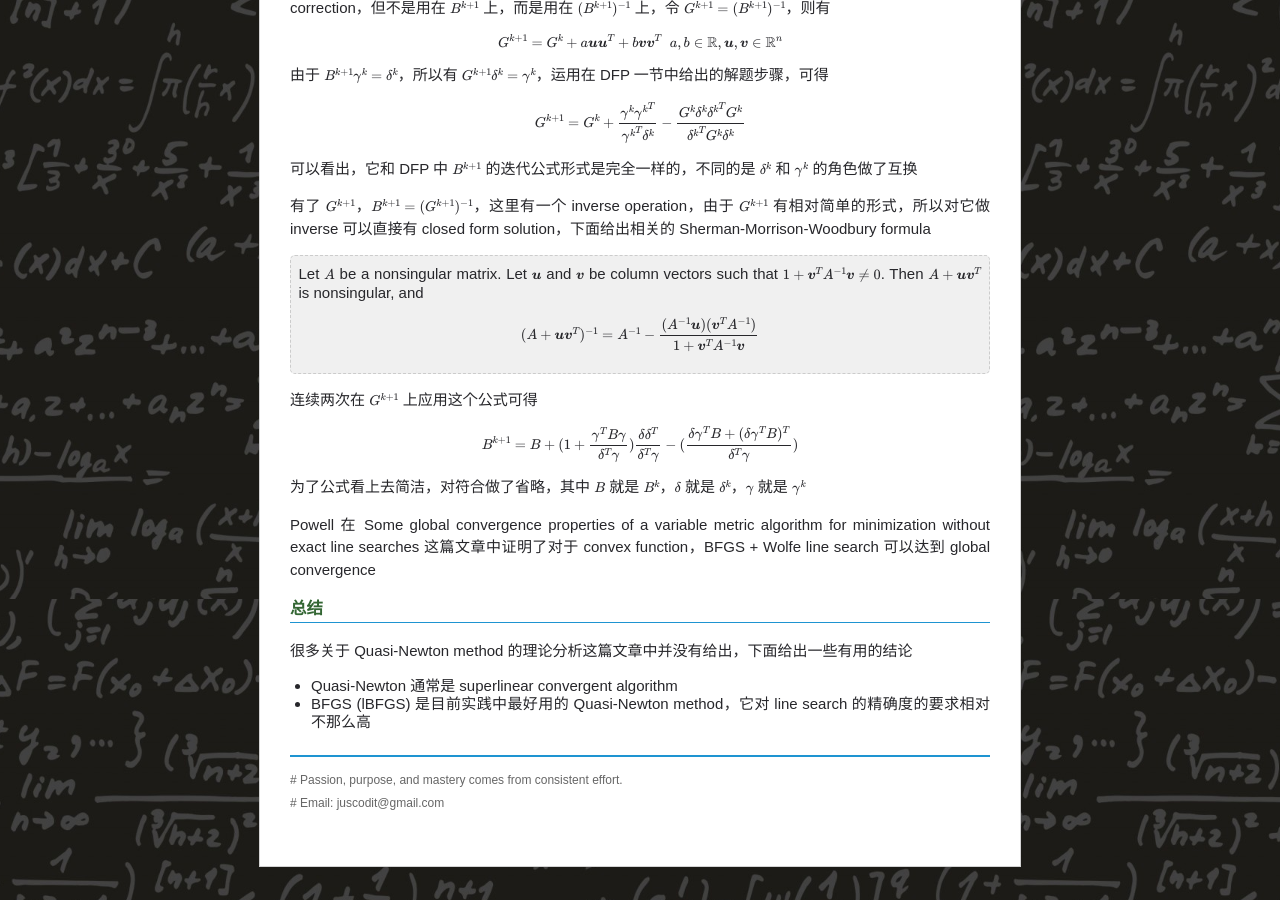
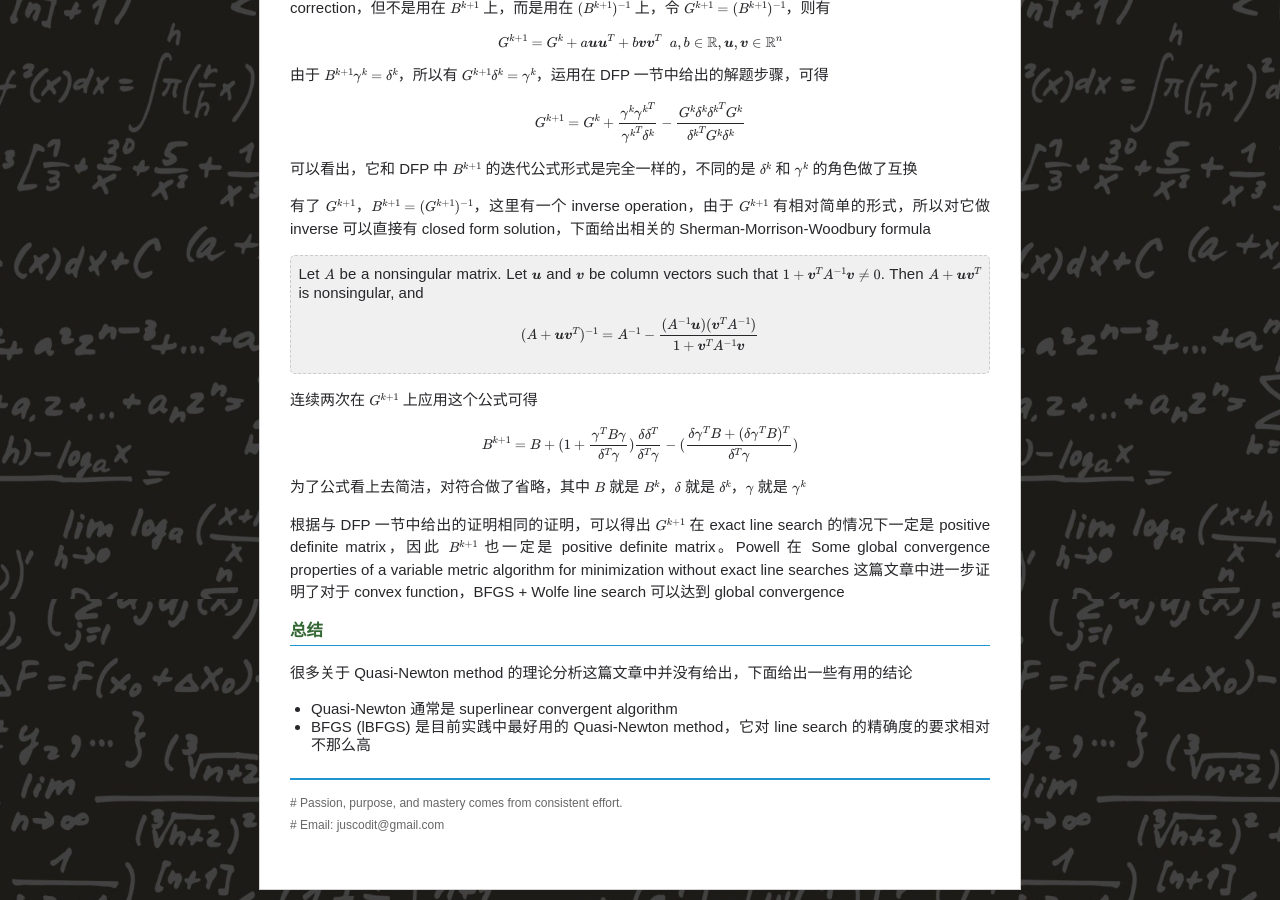
Before and after one commit to chenrushan/chenrushan.github.io, a Jekyll site: the page built from _posts/2014-07-13-NP-10-quasi-newton.markdown, in a window 1280 px wide and 900 px high, scrolled down 3901 px. Built offline with Jekyll 4.4.1, drawn with Linux system fonts in a browser that asks for light colours; Markdown is read by kramdown in place of the engine named in the settings; formulas are drawn with MathJax 3.

Commit message:
[np10]: update

```diff
--- a/_posts/2014-07-13-NP-10-quasi-newton.markdown
+++ b/_posts/2014-07-13-NP-10-quasi-newton.markdown
@@ -236,7 +236,7 @@ $$ B^{k+1} = B + (1 + \frac{\gamma^T B \gamma}{\delta^T \gamma}) \frac{\delta \d
 
 为了公式看上去简洁，对符合做了省略，其中 $B$ 就是 $B^k$，$\delta$ 就是 $\delta^k$，$\gamma$ 就是 $\gamma^k$
 
-Powell 在 Some global convergence properties of a variable metric algorithm for minimization without exact line searches 这篇文章中证明了对于 convex function，BFGS + Wolfe line search 可以达到 global convergence
+根据与 DFP 一节中给出的证明相同的证明，可以得出 $G^{k+1}$ 在 exact line search 的情况下一定是 positive definite matrix，因此 $B^{k+1}$ 也一定是 positive definite matrix。Powell 在 Some global convergence properties of a variable metric algorithm for minimization without exact line searches 这篇文章中进一步证明了对于 convex function，BFGS + Wolfe line search 可以达到 global convergence
 
 #### 总结
 
```
